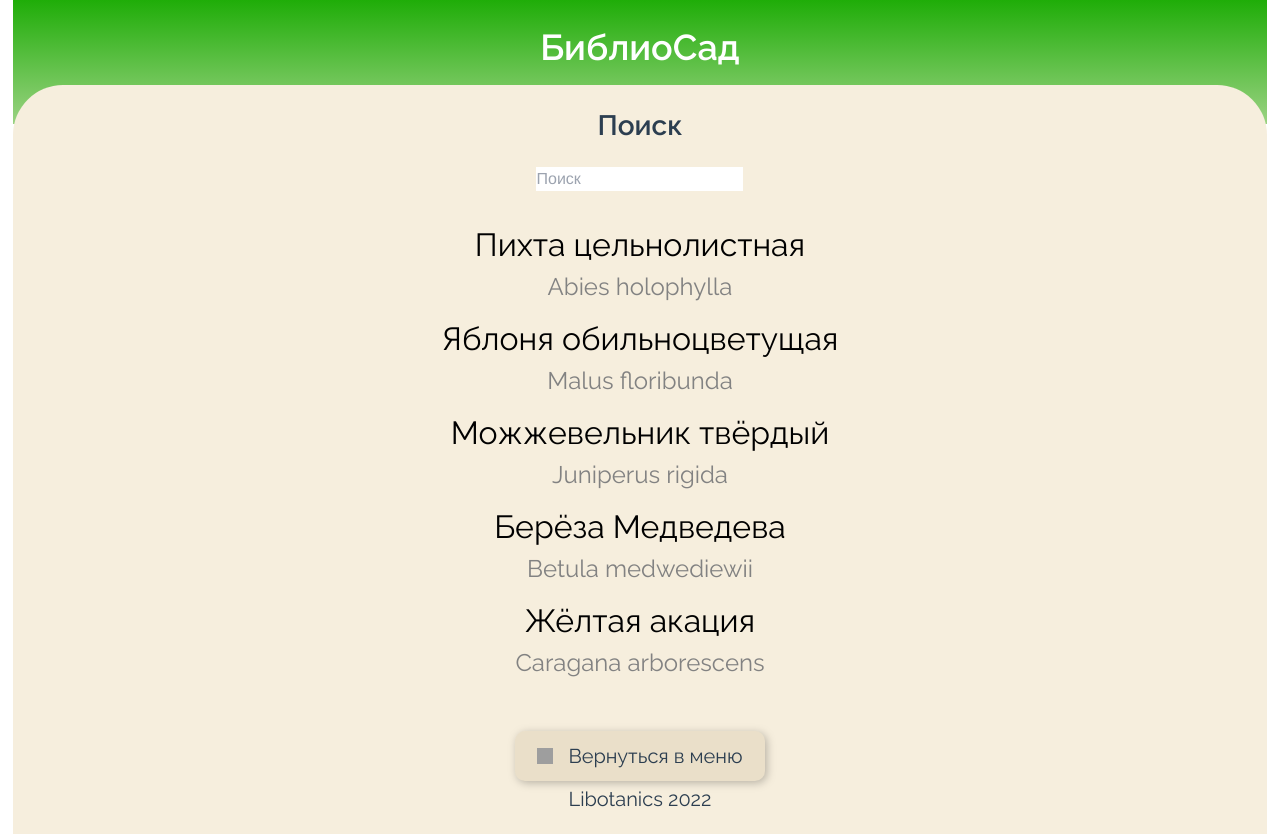
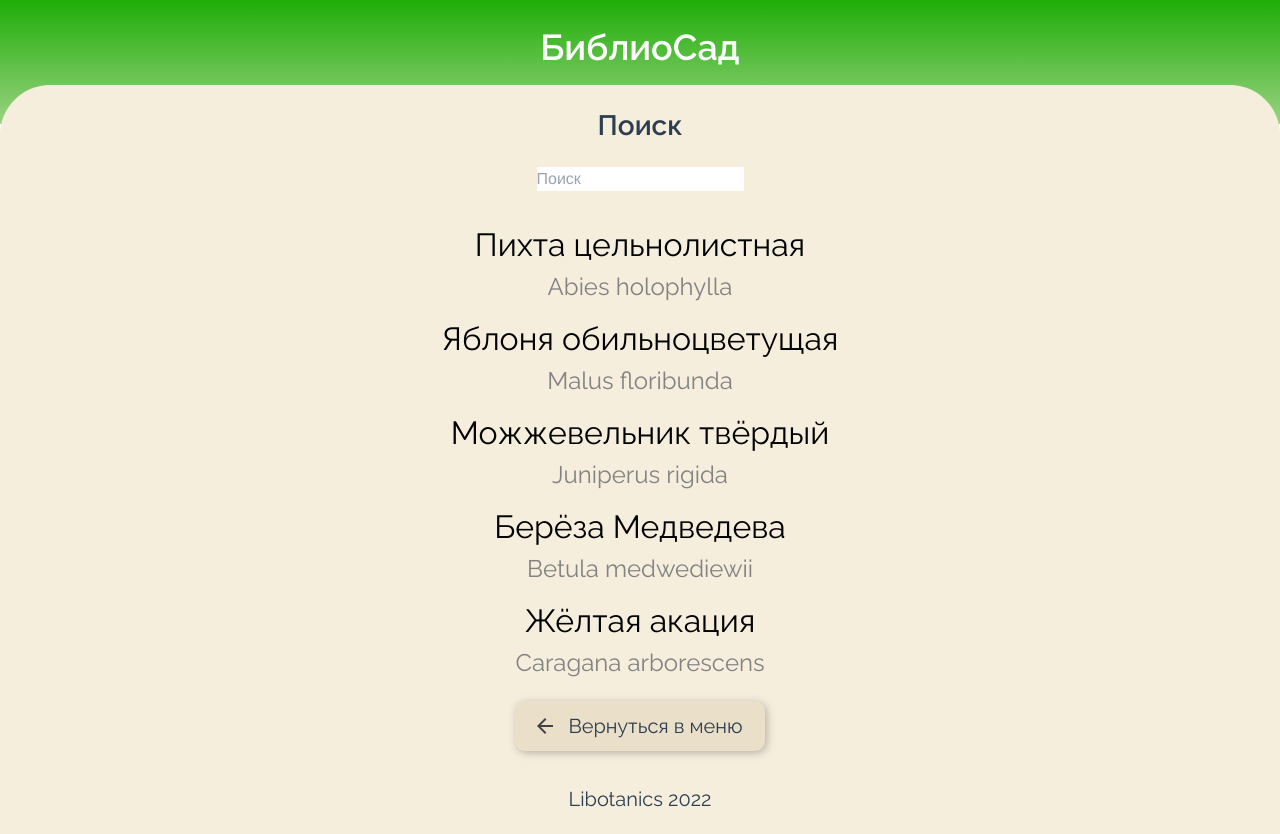
Before and after one commit to SunsetMT/libotanic, a Vue app: page /#/search in a window 1280 px wide. Built offline with nearby package versions, Linux system fonts and the light colour scheme; grey boxes are pictures that could not be loaded.

Commit message:
some minor UI fixes

```diff
--- a/src/components/PageWrapper.vue
+++ b/src/components/PageWrapper.vue
@@ -32,7 +32,6 @@ export default {
 @media screen and (min-width: 376px)
   .page-wrapper
     height: 823px
-    width: 98vw
     margin: auto
 
 </style>
--- a/src/components/body/CommonBody.vue
+++ b/src/components/body/CommonBody.vue
@@ -27,7 +27,7 @@ export default {
 @media screen and (min-width: 376px)
   .body-wrapper
     min-height: 749px
-    width: 98vw
+    width: 100%
     position: absolute
     top: 85px
     background-color: #F6EEDD
--- a/src/components/body/GardenItem.vue
+++ b/src/components/body/GardenItem.vue
@@ -1,3 +1,5 @@
+
+
 <template>
   <div class="garden-item-wrapper-box">
     <a href="#/otdels" class="garden-item-wrapper">
@@ -30,6 +32,7 @@ export default {
   },
 
   mounted() {
+    // eslint-disable-next-line
     require("axios").default.request(this.options)
         .then(response => (this.weather = response.data))
         .catch(function (error) {
--- a/src/components/body/OtdelItem.vue
+++ b/src/components/body/OtdelItem.vue
@@ -63,10 +63,12 @@ export default {
         textAlign: 'center',
         justifyContent: 'center',
         margin: '12px auto 12px auto',
+        // eslint-disable-next-line no-undef
         backgroundImage: 'linear-gradient(to bottom, rgba(0,0,0,0.2), rgba(0,0,0,0.2)), ' + 'url(' + require(`../../assets/jpg/${this.otdel_data.pic}`) + ')',
         backgroundRepeat: 'no-repeat',
         width: '375px',
         height: '72px',
+        borderRadius: '5px',
       }
     },
   },
--- a/src/components/body/Otdels.vue
+++ b/src/components/body/Otdels.vue
@@ -28,6 +28,7 @@ import CommonFooter from "@/components/footer/CommonFooter";
 import {mapGetters} from 'vuex'
 
 export default {
+  // eslint-disable-next-line vue/multi-word-component-names
   name: "Otdels",
   components: {
     OtdelItem,
--- a/src/components/body/ToMenuButton.vue
+++ b/src/components/body/ToMenuButton.vue
@@ -1,9 +1,11 @@
 <template>
   <transition>
-    <button class="to-menu-button" @click="redirect('#/otdels')">
-      <img src="../../assets/jpg/back-arrow.svg" alt="" class="back-arrow">
-      Вернуться в меню
-    </button>
+    <div class="to-menu-button-wrapper">
+      <button class="to-menu-button" @click="redirect('#/otdels')">
+        <img src="../../assets/jpg/back-arrow.svg" alt="" class="back-arrow">
+        Вернуться в меню
+      </button>
+    </div>
   </transition>
 </template>
 
@@ -11,7 +13,7 @@
 export default {
   name: "ToMenuButton",
   methods: {
-    redirect(link){
+    redirect(link) {
       window.location = link
     }
   }
@@ -22,8 +24,7 @@ export default {
 @import url('https://fonts.googleapis.com/css2?family=Raleway&display=swap')
 
 .to-menu-button
-  position: relative
-  top: 50px
+  margin: 20px auto 0 auto
   width: 250px
   height: 50px
   font-family: Raleway, serif
@@ -32,7 +33,6 @@ export default {
   background-color: #EADFC9
   border-radius: 10px
   filter: drop-shadow(2px 2px 4px rgba(0, 0, 0, 0.25))
-  margin: auto
   display: flex
   justify-content: center
   align-items: center
```
Also changed, not shown: package.json (+9 -22 lines), .eslintrc.js (added).
